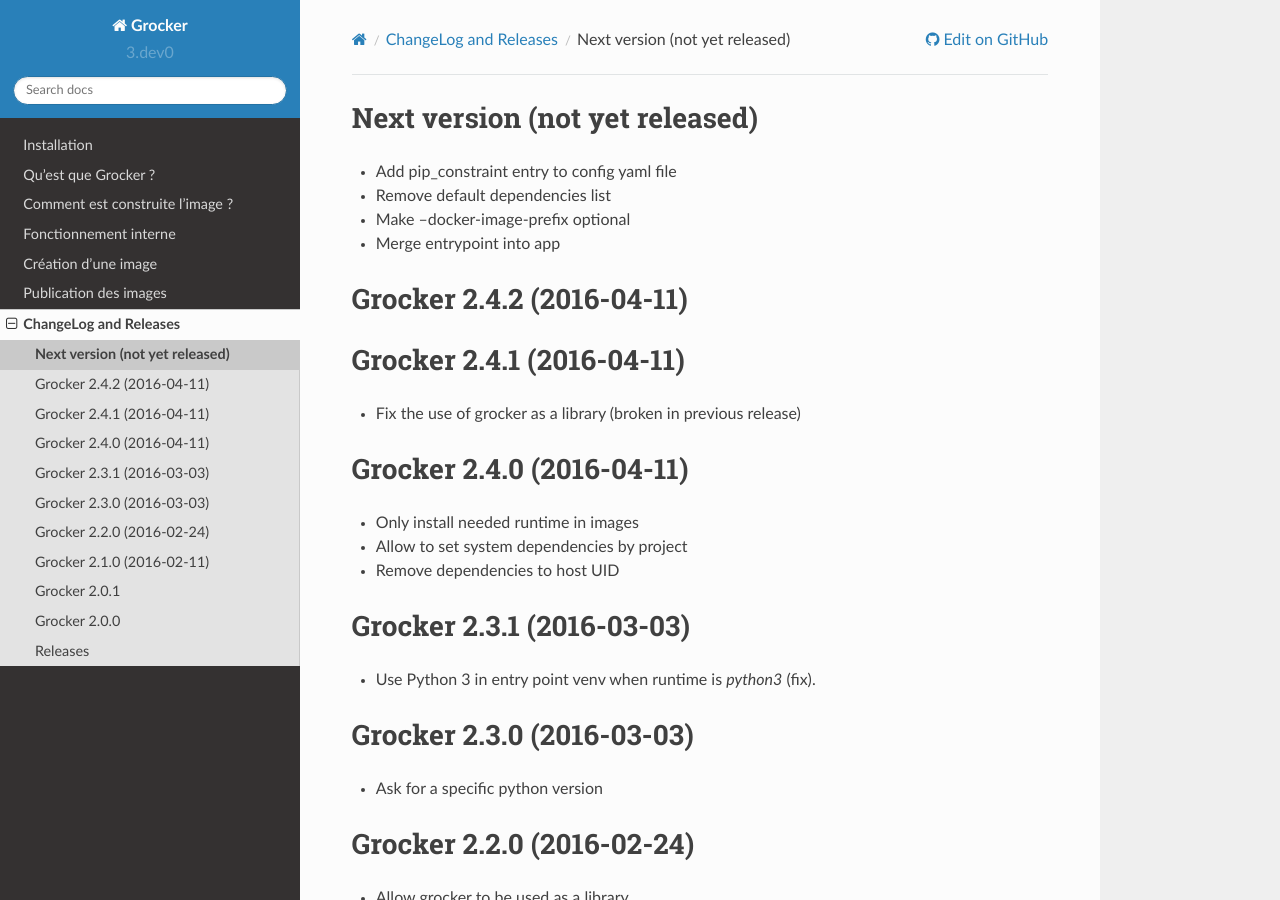
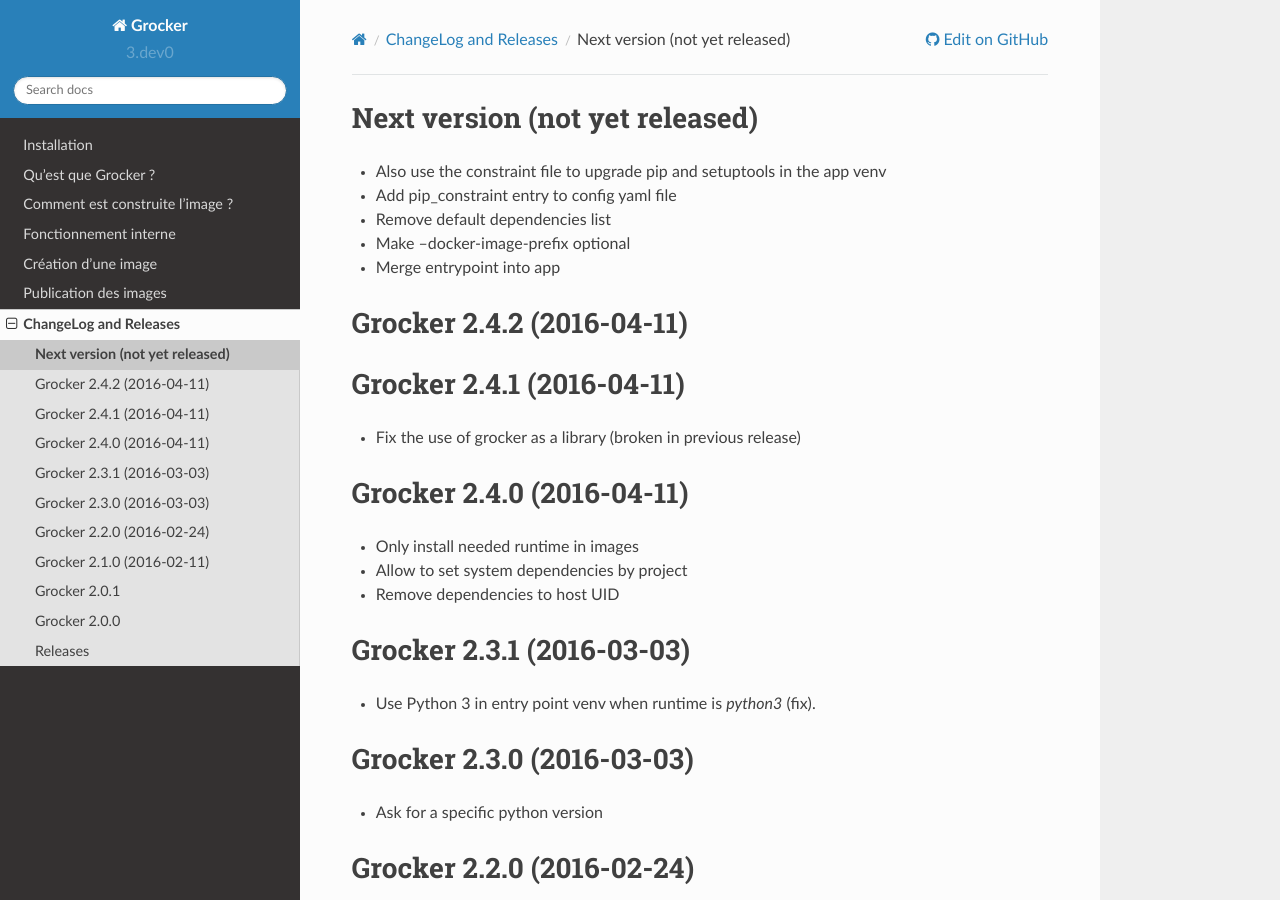
Before and after one commit to Polyconseil/grocker, a Sphinx documentation site: the page built from docs/changelog.rst, in a window 1280 px wide and 900 px high. Built offline with Sphinx 7.4.7 and the Read the Docs theme 2.0.0, drawn with Linux system fonts in a browser that asks for light colours.

Commit message:
provision: use the constraint file on all pip invocations

```diff
--- a/docs/changelog.rst
+++ b/docs/changelog.rst
@@ -1,6 +1,7 @@
 Next version (not yet released)
 -------------------------------
 
+- Also use the constraint file to upgrade pip and setuptools in the app venv
 - Add pip_constraint entry to config yaml file
 - Remove default dependencies list
 - Make --docker-image-prefix optional
```
Also changed, not shown: 1 other file.
